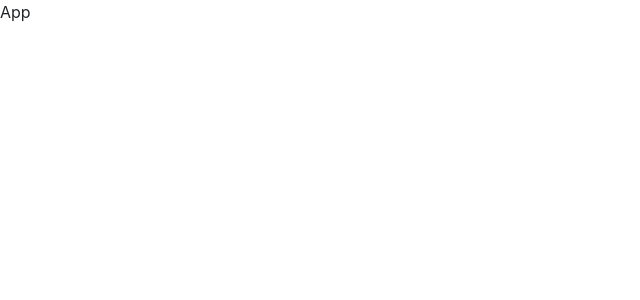
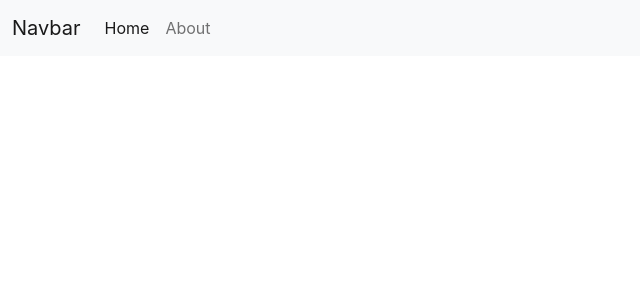
Before and after one commit to Nik-git1/NewsApp, a React (Create React App) app: page / in a window 1280 px wide. Shown: the top 300 px of the page, without its empty margins (0-640 px from the left). Built offline with nearby package versions, Linux system fonts and the light colour scheme.

Commit message:
navbar done

```diff
--- a/src/App.js
+++ b/src/App.js
@@ -1,11 +1,14 @@
 import './App.css';
 
 import React, { Component } from 'react'
+import Navbar from './components/Navbar';
 
 export default class App extends Component {
   render() {
     return (
-      <div>App</div>
+      <div>
+        <Navbar/>
+      </div>
     )
   }
 }
--- a/src/components/Navbar.js
+++ b/src/components/Navbar.js
@@ -8,7 +8,7 @@
     return (
         <nav className="navbar navbar-expand-lg bg-light">
         <div className="container-fluid">
-          <a className="navbar-brand" href="#">
+          <a className="navbar-brand" href="/">
             Navbar
           </a>
           <button
@@ -25,62 +25,16 @@
           <div className="collapse navbar-collapse" id="navbarSupportedContent">
             <ul className="navbar-nav me-auto mb-2 mb-lg-0">
               <li className="nav-item">
-                <a className="nav-link active" aria-current="page" href="#">
+                <a className="nav-link active" aria-current="page" href="/">
                   Home
                 </a>
               </li>
               <li className="nav-item">
-                <a className="nav-link" href="#">
-                  Link
+                <a className="nav-link" href="/about">
+                  About
                 </a>
               </li>
-              <li className="nav-item dropdown">
-                <a
-                  className="nav-link dropdown-toggle"
-                  href="#"
-                  id="navbarDropdown"
-                  role="button"
-                  data-bs-toggle="dropdown"
-                  aria-expanded="false"
-                >
-                  Dropdown
-                </a>
-                <ul className="dropdown-menu" aria-labelledby="navbarDropdown">
-                  <li>
-                    <a className="dropdown-item" href="#">
-                      Action
-                    </a>
-                  </li>
-                  <li>
-                    <a className="dropdown-item" href="#">
-                      Another action
-                    </a>
-                  </li>
-                  <li>
-                    <hr className="dropdown-divider" />
-                  </li>
-                  <li>
-                    <a className="dropdown-item" href="#">
-                      Something else here
-                    </a>
-                  </li>
-                </ul>
-              </li>
-              <li className="nav-item">
-                <a className="nav-link disabled">Disabled</a>
-              </li>
             </ul>
-            <form className="d-flex" role="search">
-              <input
-                className="form-control me-2"
-                type="search"
-                placeholder="Search"
-                aria-label="Search"
-              />
-              <button className="btn btn-outline-success" type="submit">
-                Search
-              </button>
-            </form>
           </div>
         </div>
       </nav>
```
